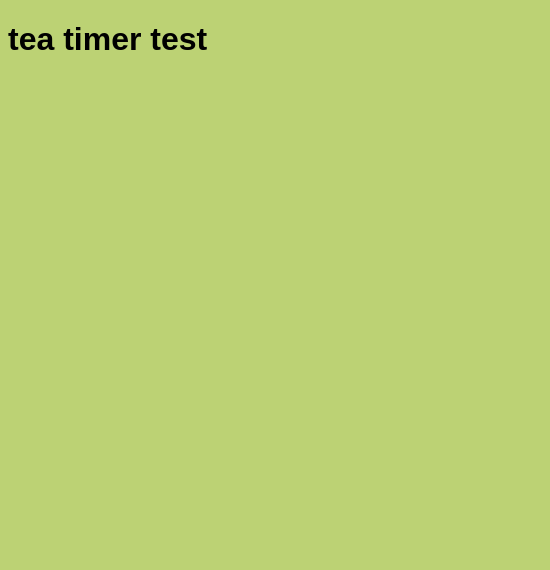
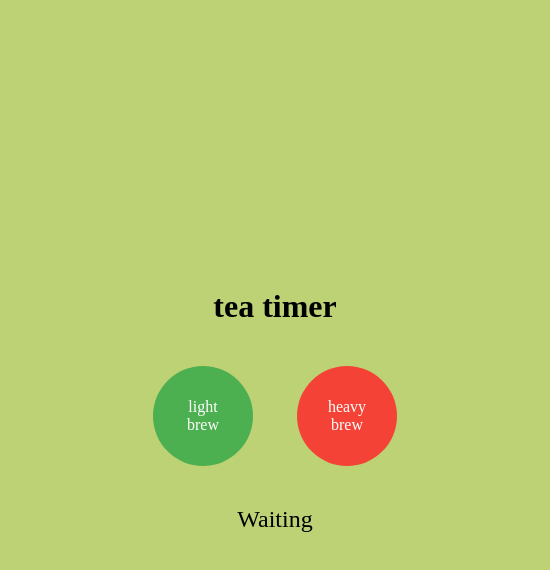
Before and after one commit to krill0w/tea-timer, an Electron app: page index.html in a window 550 px wide. Drawn offline with Linux system fonts and the light colour scheme; a web font is replaced by a local one.

Commit message:
created timers and time remaining display

```diff
--- a/index.html
+++ b/index.html
@@ -1,12 +1,45 @@
 <!DOCTYPE html>
 <html lang="en">
+
 <head>
     <meta charset="UTF-8">
     <meta name="viewport" content="width=device-width, initial-scale=1.0">
     <link rel="stylesheet" href="style.css">
     <title>tea timer</title>
+    <script>
+        let timerInterval;
+
+        function startTimer(seconds) {
+            clearInterval(timerInterval);
+            let timeRemaining = seconds;
+            updateTimerDisplay(timeRemaining);
+
+            timerInterval = setInterval(() => {
+                timeRemaining--;
+                updateTimerDisplay(timeRemaining);
+
+                if (timeRemaining <= 0) {
+                    clearInterval(timerInterval);
+                    document.getElementById('timer').innerText = 'Time is up!';
+                }
+            }, 1000);
+        }
+
+        function updateTimerDisplay(timeRemaining) {
+            const minutes = Math.floor(timeRemaining / 60);
+            const seconds = timeRemaining % 60;
+            document.getElementById('timer').innerText = `${minutes}m ${seconds}s`;
+        }
+    </script>
 </head>
+
 <body>
-    <h1>tea timer test</h1>
+    <div class="container">
+        <h1>tea timer</h1>
+        <button class="button button1" onclick="startTimer(180)">light</br>brew</button>
+        <button class="button button2" onclick="startTimer(300)">heavy</br>brew</button>
+        <div id="timer">Waiting</div>
+    </div>
 </body>
+
 </html>
--- a/index.js
+++ b/index.js
@@ -7,7 +7,7 @@ let win;
 function createWindow() {
   win = new BrowserWindow({
     width: 550,
-    height: 600,
+    height: 550,
     webPreferences: {
       nodeIntegration: false,
       contextIsolation: true,
--- a/style.css
+++ b/style.css
@@ -1,6 +1,6 @@
 @font-face {
-    font-family: "KiwiFruit";
-    src: url("KiwiFruit.woff2") type("woff2");
+    font-family: "Penpoint";
+    src: url("Penpoint.woff2") format("woff2");
 }
 
 :root {
@@ -12,9 +12,51 @@
 }
 
 body {
+    display: flex;
+    justify-content: center;
+    align-items: center;
+    height: 100vh;
+    margin: 0;
+    font-family: "Penpoint";
     background-color: var(--pistachio);
 }
 
-h1 {
-    font-family: KiwiFruit, sans-serif;
+.container {
+    text-align: center;
 }
+
+.button {
+    width: 100px;
+    height: 100px;
+    border-radius: 50%;
+    border: none;
+    font-size: 16px;
+    font-family: "Penpoint";
+    color: white;
+    cursor: pointer;
+    margin: 20px;
+    transition: background-color 0.3s;
+}
+
+.button1 {
+    background-color: #4CAF50;
+    /* Green */
+}
+
+.button1:hover {
+    background-color: #45a049;
+}
+
+.button2 {
+    background-color: #f44336;
+    /* Red */
+}
+
+.button2:hover {
+    background-color: #e53935;
+}
+
+#timer {
+    font-size: 24px;
+    margin-top: 20px;
+}
```
